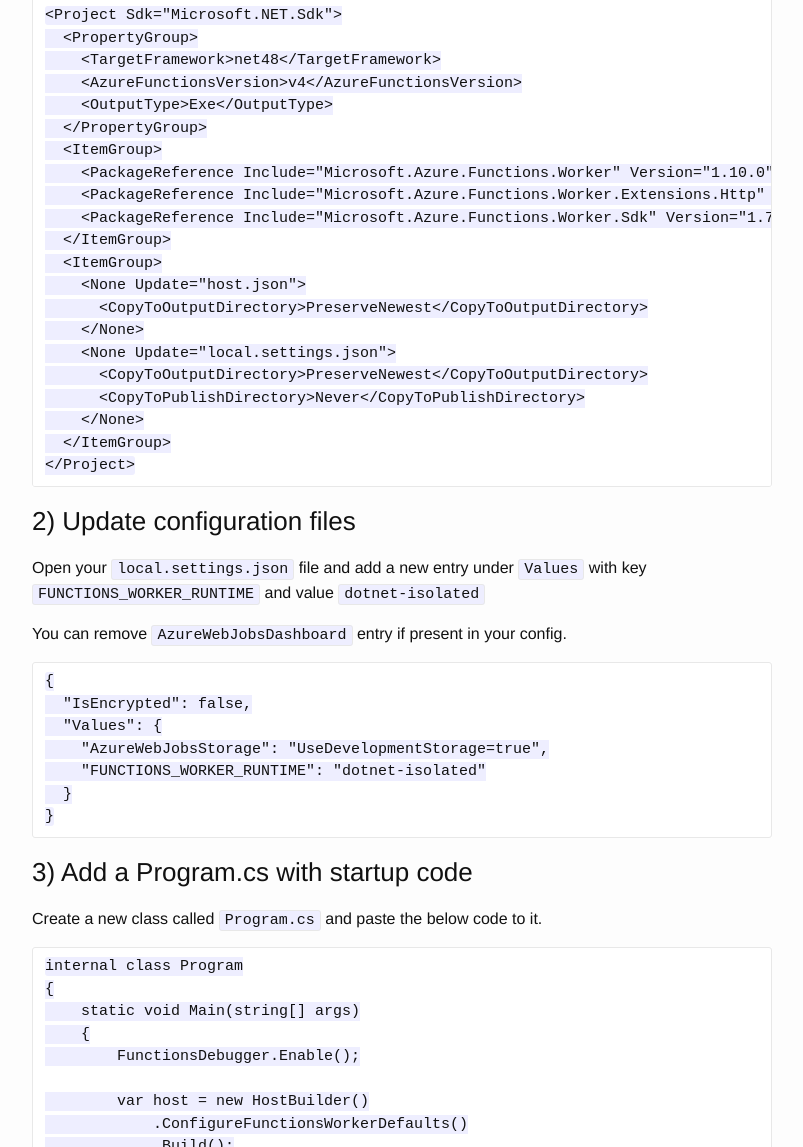
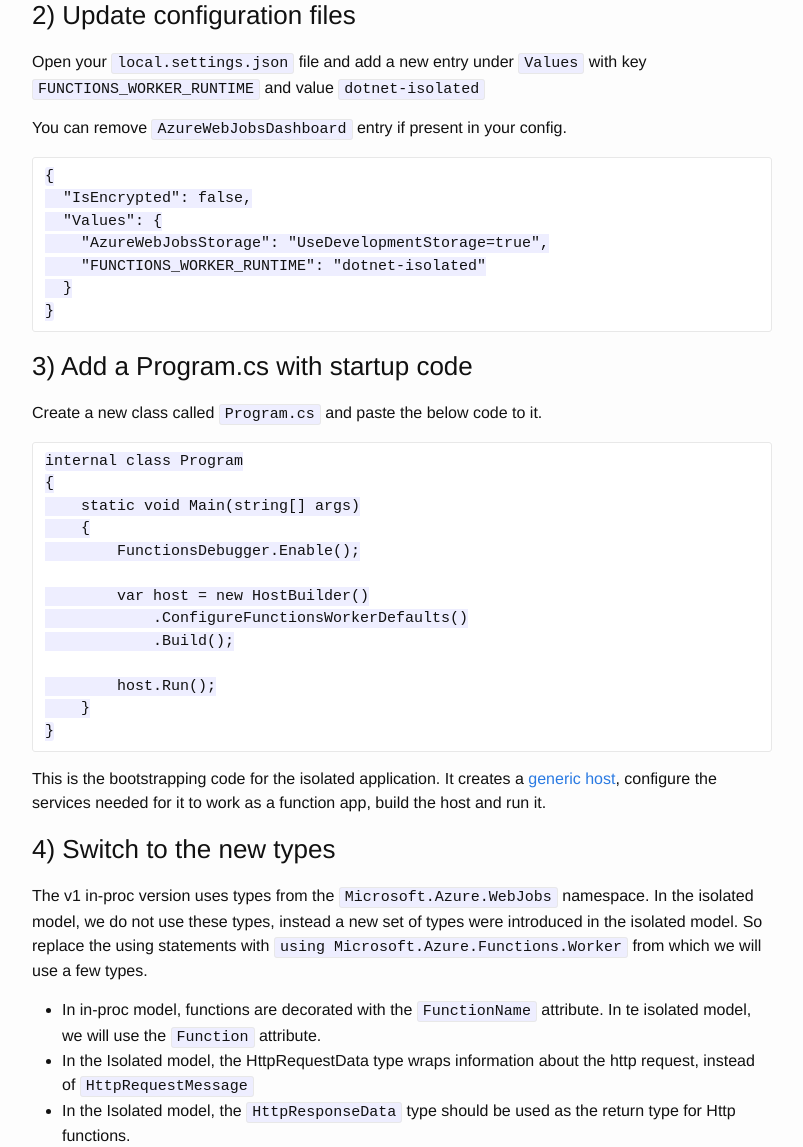
Before and after one commit to kshyju/techiesweb.net, a Jekyll site: the page built from _posts/2022-05-15-azure-functions-v1-to-v4-migration-guide.md, in a window 1280 px wide and 1400 px high, scrolled down 1174 px, cut to the strip 253-1400 px from the top of the window. Shown: the whole strip, without its empty margins (238-1041 px from the left). Built offline with Jekyll 4.4.1, drawn with Linux system fonts in a browser that asks for light colours; some of the changed text lies outside the part shown.

Commit message:
Update 2022-05-15-azure-functions-v1-to-v4-migration-guide.md

````diff
--- a/_posts/2022-05-15-azure-functions-v1-to-v4-migration-guide.md
+++ b/_posts/2022-05-15-azure-functions-v1-to-v4-migration-guide.md
@@ -48,30 +48,6 @@
 
 <script src="https://gist.github.com/kshyju/463f9adaa8fd4387b8e3ec1bd6d3b81a.js?file=V4NetFxcsproj.cs"></script>
 
-```
-<Project Sdk="Microsoft.NET.Sdk">
-  <PropertyGroup>
-    <TargetFramework>net48</TargetFramework>
-    <AzureFunctionsVersion>v4</AzureFunctionsVersion>
-    <OutputType>Exe</OutputType>
-  </PropertyGroup>
-  <ItemGroup>
-    <PackageReference Include="Microsoft.Azure.Functions.Worker" Version="1.10.0" />
-    <PackageReference Include="Microsoft.Azure.Functions.Worker.Extensions.Http" Version="3.0.13" />
-    <PackageReference Include="Microsoft.Azure.Functions.Worker.Sdk" Version="1.7.0" />
-  </ItemGroup>
-  <ItemGroup>
-    <None Update="host.json">
-      <CopyToOutputDirectory>PreserveNewest</CopyToOutputDirectory>
-    </None>
-    <None Update="local.settings.json">
-      <CopyToOutputDirectory>PreserveNewest</CopyToOutputDirectory>
-      <CopyToPublishDirectory>Never</CopyToPublishDirectory>
-    </None>
-  </ItemGroup>
-</Project>
-```
-
 ### 2) Update configuration files
 
 Open your `local.settings.json` file and add a new entry under `Values` with key `FUNCTIONS_WORKER_RUNTIME` and value `dotnet-isolated`
@@ -113,7 +89,7 @@
 
 ### 4) Switch to the new types
 
-The v1 in-proc version uses types from the `Microsoft.Azure.WebJobs` namespace. In the isolated model we do not use these types, instead a new set of types were introduced in the isolated model. So replace the using statements with `using Microsoft.Azure.Functions.Worker` from which we will use a few types.
+The v1 in-proc version uses types from the `Microsoft.Azure.WebJobs` namespace. In the isolated model, we do not use these types, instead a new set of types were introduced in the isolated model. So replace the using statements with `using Microsoft.Azure.Functions.Worker` from which we will use a few types.
 
  - In in-proc model, functions are decorated with the `FunctionName` attribute. In te isolated model, we will use the `Function` attribute.
  - In the Isolated model, the HttpRequestData type wraps information about the http request, instead of `HttpRequestMessage`
@@ -131,6 +107,7 @@
 1. [Guide for running C# Azure Functions in an isolated process](https://learn.microsoft.com/en-us/azure/azure-functions/dotnet-isolated-process-guide)
 2. [Refer this sample solution](https://github.com/kshyju/NetFXMigrationSample) which has V1 in-proc project and V4 isolated version of the same.
 2. [Isolated function app samples in the dotnet worker repo](https://github.com/Azure/azure-functions-dotnet-worker/tree/main/samples)
+3. [Bindings & Triggers in isolated model](https://github.com/Azure/azure-functions-dotnet-worker/wiki/.NET-Worker-bindings)
 3. [Follow Azure functions on twitter](https://twitter.com/AzureFunctions)
 
 If you are running into issues with the migration process, please open a new issue in the [dotnet worker repo](https://github.com/Azure/azure-functions-dotnet-worker/issues).
````
